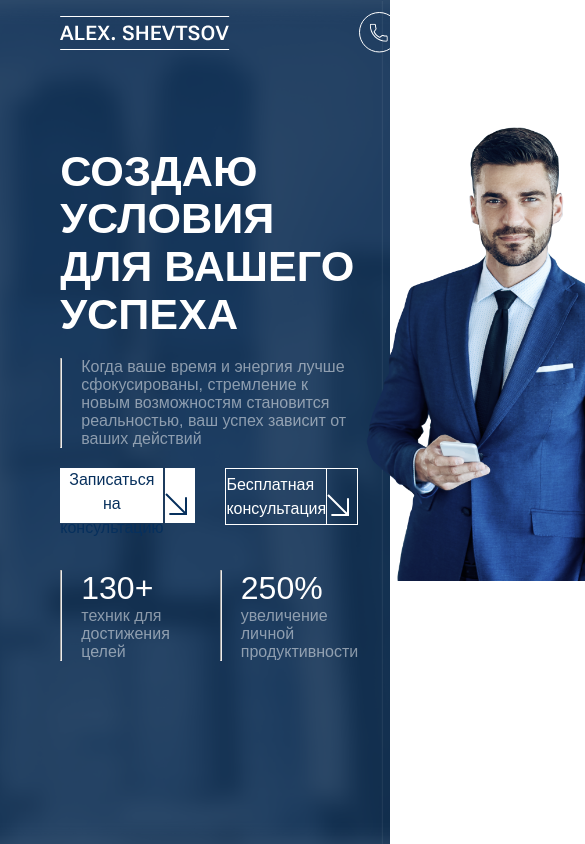
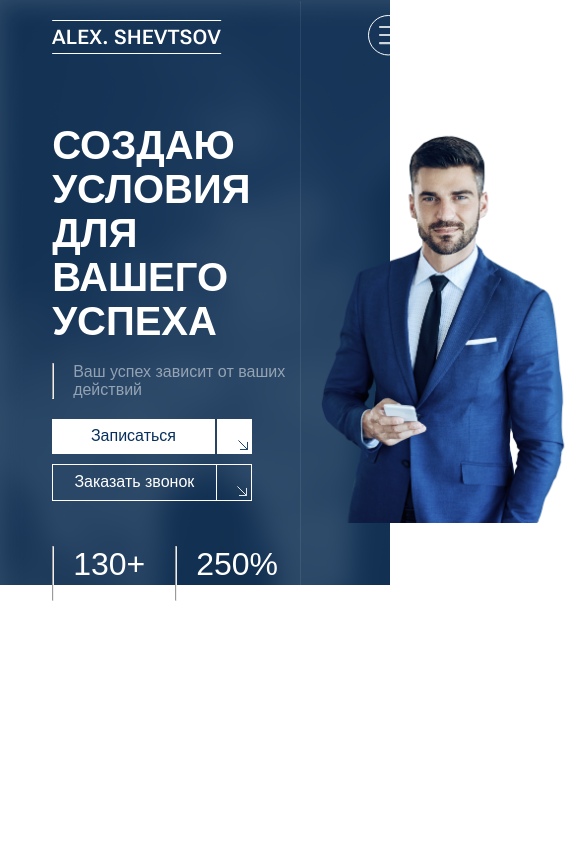
Before and after one commit to IvanKinder/fm, a Vue app: page / in a window 390 px wide. Shown: the top 844 px of the page, 585 px wide, since content can reach past the window. Built offline with nearby package versions, Linux system fonts and the light colour scheme.

Commit message:
сделал мобильные версии

```diff
--- a/src/components/FmContent.vue
+++ b/src/components/FmContent.vue
@@ -1,4 +1,12 @@
 <script setup lang="ts">
+import { ref } from 'vue';
+
+const windowWidth = ref(window.innerWidth);
+
+window.addEventListener('resize', function() {
+    windowWidth.value = window.innerWidth;
+});
+
 </script>
 
 <template>
@@ -7,14 +15,16 @@
             <h1>СОЗДАЮ УСЛОВИЯ ДЛЯ ВАШЕГО УСПЕХА</h1>
             <div class="description">
                 <hr>
-                <span class="small-text">Когда ваше время и энергия лучше сфокусированы, стремление к новым возможностям становится реальностью,  ваш успех зависит от ваших действий</span>
+                <span v-if="windowWidth > 960" class="small-text">Когда ваше время и энергия лучше сфокусированы, стремление к новым возможностям становится реальностью,  ваш успех зависит от ваших действий</span>
+                <span v-else class="small-text">Ваш успех зависит от ваших действий</span>
             </div>
             <div class="consult-btns">
                 <a href="#" class="consult-btn btn-1">
                     <div>
-                        <span>
+                        <span v-if="windowWidth > 960">
                             Записаться на консультацию
                         </span>
+                        <span v-else>Записаться</span>
                     </div>
                     <div>
                         <img class="arrow" src="../assets/arrow.svg">
@@ -22,9 +32,10 @@
                 </a>
                 <a href="#" class="consult-btn btn-2">
                     <div>
-                        <span>
+                        <span v-if="windowWidth > 960">
                             Бесплатная консультация
                         </span>
+                        <span v-else>Заказать звонок</span>
                     </div>
                     <div>
                         <img class="arrow" src="../assets/arrow_w.svg">
@@ -36,15 +47,16 @@
                     <hr>
                     <div class="digits">
                         <span class="mid-text">130+</span>
-                        <span class="small-text">техник для достижения целей</span>
+                        <span v-if="windowWidth > 960" class="small-text">техник для достижения целей</span>
+                        <span v-else class="small-text">техники</span>
                     </div>
                 </div>
                 <div>
                     <hr>
                     <div class="digits">
                         <span class="mid-text">250%</span>
-                        <span class="small-text">увеличение личной продуктивности</span>
-
+                        <span v-if="windowWidth > 960" class="small-text">увеличение личной продуктивности</span>
+                        <span v-else class="small-text">продуктивности</span>
                     </div>
                 </div>
             </div>
@@ -73,24 +85,13 @@ section {
     gap: 45px;
 }
 main > img {
-    max-height: 598px;
+    max-height: 591px;
     justify-self: end;
 }
-@media (max-width: 1310px) {
-    section {
-        margin: 0;
-    }
-    main > img {
-        max-height: 539px;
-    }
-}
-@media (max-width: 1153px) {
-    section {
-        gap: 20px;
-    }
-    main > img {
-        max-height: 469px;
-    }
+.consult-btns {
+    display: grid;
+    grid-template-columns: 1fr 1fr;
+    gap: 30px;
 }
 .description {
     display: grid;
@@ -106,11 +107,6 @@ hr {
     color: #FFFFFF80;
     line-height: 18px;
     font-size: 16px;
-}
-.consult-btns {
-    display: grid;
-    grid-template-columns: 1fr 1fr;
-    gap: 30px;
 }
 .consult-btn {
     display: grid;
@@ -170,4 +166,48 @@ hr {
     font-size: xx-large;
     line-height: normal;
 }
+@media (max-width: 1310px) {
+    section {
+        margin: 0;
+    }
+    main > img {
+        max-height: 532px;
+    }
+}
+@media (max-width: 1153px) {
+    section {
+        gap: 20px;
+    }
+    main > img {
+        max-height: 462px;
+    }
+}
+@media (max-width: 960px) {
+    .consult-btns {
+        grid-template-columns: 1fr;
+        gap: 10px;
+        max-width: 200px;
+    }
+    h1 {
+        margin: 0;
+    }
+    .btn-1 > div {
+        height: 35px;
+    }
+    .btn-2 > div {
+        height: 35px;
+    }
+    .arrow {
+        width: 10px;
+        margin: 0 4px 4px 0;
+    }
+}
+@media (max-width: 716px) {
+    h1 {
+        font-size: 2.5rem;
+    }
+    main > img {
+        max-height: 400px;
+    }
+}
 </style>
--- a/src/components/FmHeader.vue
+++ b/src/components/FmHeader.vue
@@ -26,7 +26,12 @@
                 </li>
             </ul>
             <div class="contacts">
-                <img src="../assets/call.svg">
+                <a class="menu" href="#">
+                    <img src="../assets/menu.svg">
+                </a>
+                <a class="call" href="#">
+                    <img src="../assets/call.svg">
+                </a>
                 <span>8-345-123-34-45</span>
             </div>
         </nav>
@@ -36,7 +41,6 @@
 <style scoped>
 header {
     font-family: Montserrat, sans-serif;
-    position: sticky;
     top: 0;
     left: 0;
     width: 80%;
@@ -66,6 +70,20 @@ nav {
     justify-self: start;
     gap: 1.2rem;
 }
+.contacts > span {
+    align-self: center;
+    font-weight: 600;
+}
+.call {
+    justify-self: end;
+    padding-top: 5px;
+}
+.touchable {
+    color: white;
+}
+.menu {
+    display: none;
+}
 @media (max-width: 960px) {
     nav {
         grid-template-columns: repeat(2, 1fr);
@@ -78,16 +96,14 @@ nav {
     }
     .contacts {
         justify-self: end;
+        grid-template-columns: 1fr 1fr;
+    }
+    .contacts > span {
+        display: none;
+    }
+    .menu {
+        display: block;
+        padding-top: 5px;
     }
 }
-.contacts > span {
-    align-self: center;
-    font-weight: 600;
-}
-.contacts > img {
-    justify-self: end;
-}
-.touchable {
-    color: white;
-}
 </style>
--- a/src/components/MainPage.vue
+++ b/src/components/MainPage.vue
@@ -6,16 +6,29 @@ import FmContent from './FmContent.vue';
 <template>
   <fm-header />
   <fm-content />
-  <img src="../assets/background.png" alt="background-image">
+  <div class="back">
+    <img src="../assets/background.png" alt="background-image">
+  </div>
 </template>
 
 <style scoped>
-img {
+.back {
   position: absolute;
-  height: 100%;
-  width: 100%;
   object-fit: cover;
   object-position: center;
   z-index: -1;
+  overflow: auto;
+  width: 100%;
+}
+@media (max-width: 960px) {
+  .back {
+    max-height: 585px;
+  }
+}
+@media (min-width: 961px) {
+  .back {
+    height: 100%;
+    width: 100%;
+  }
 }
 </style>
```
Also changed, not shown: src/assets/menu.svg (added).
